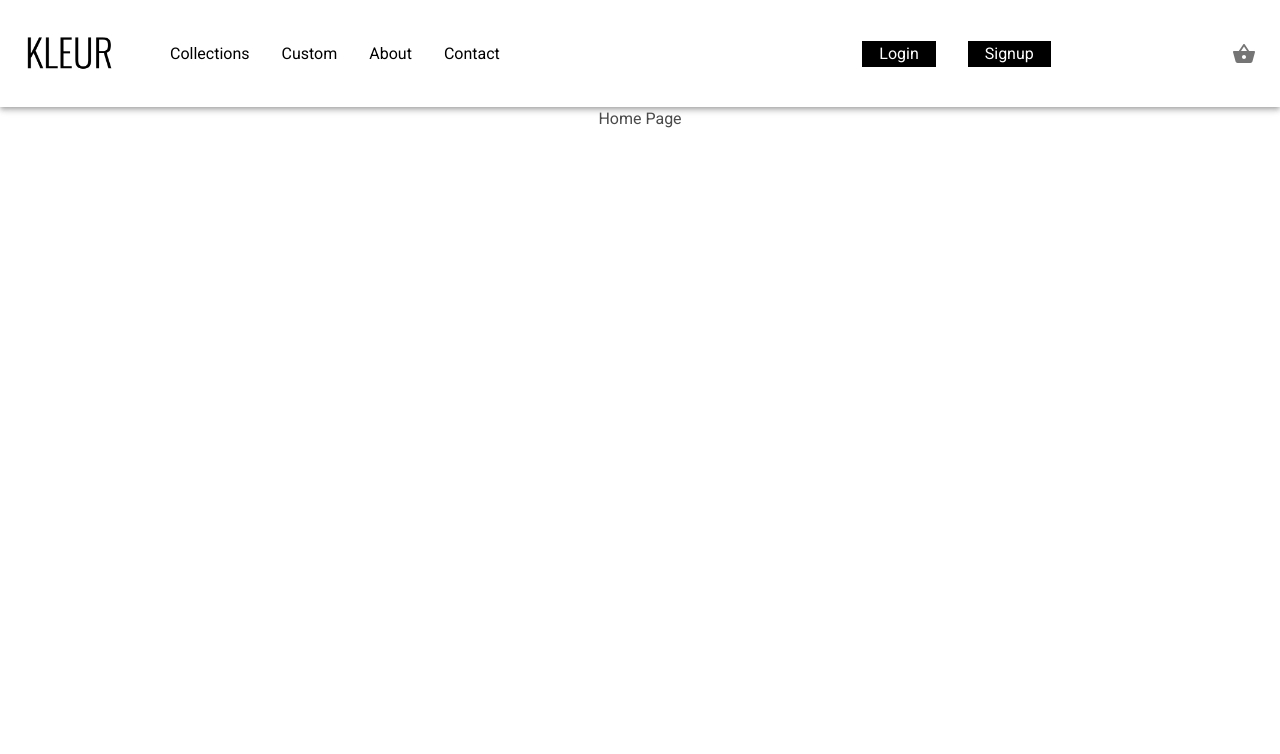
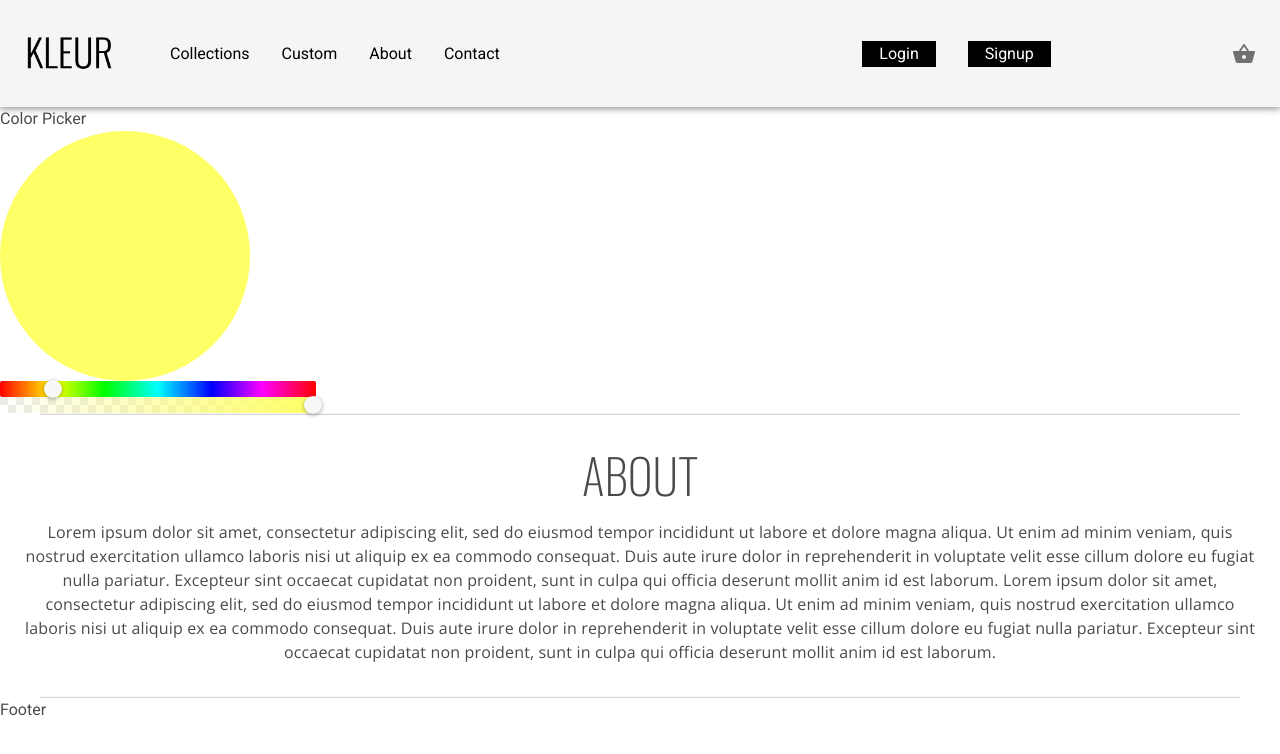
Before and after one commit to Mehcanic/project-3-frontend, a React (Vite) app: page / in a window 1280 px wide. Shown: the top 754 px of the page. Built offline with nearby package versions, Linux system fonts and the light colour scheme.

Commit message:
Added ColorPicker component, HashLink library to navigate to same page and fixed navbar color.

```diff
--- a/package.json
+++ b/package.json
@@ -17,14 +17,18 @@
     "@mui/styled-engine-sc": "^5.11.0",
     "bulma": "^0.9.4",
     "react": "^18.2.0",
+    "react-color": "^2.19.3",
     "react-dom": "^18.2.0",
     "react-router-dom": "^6.6.1",
+    "react-router-hash-link": "^2.4.3",
     "styled-components": "^5.3.6"
   },
   "devDependencies": {
     "@types/react": "^18.0.17",
+    "@types/react-color": "^3.0.6",
     "@types/react-dom": "^18.0.6",
     "@types/react-router-dom": "^5.3.3",
+    "@types/react-router-hash-link": "^2.4.5",
     "@vitejs/plugin-react": "^2.1.0",
     "sass": "^1.56.0",
     "typescript": "^4.6.4",
--- a/src/components/About.tsx
+++ b/src/components/About.tsx
@@ -8,7 +8,7 @@ import Divider from '@mui/material/Divider';
 
 function About() {
   return (
-    <div name='about'>
+    <div id='about'>
       <Container maxWidth='xl'>
         <Divider variant="middle" />
         <Typography gutterBottom mt={4} variant="h3" align="center" sx={{ fontFamily: 'Oswald', fontWeight: '200' }}>
--- /dev/null
+++ b/src/components/ColorPicker.tsx
@@ -0,0 +1,45 @@
+import React from 'react'
+import { HuePicker, AlphaPicker } from 'react-color'
+
+function ColorPicker() {
+
+  const [currentColor, setCurrentColor] = React.useState('#ff6')
+
+  const [opacity, setOpacity] = React.useState("1")
+
+  function handleChange(color: any){
+    // if(!color.rgb) return
+    // const colorSorted: any = Object.keys(color.rgb).map((value: string) =>{
+    //   return color.rgb[value]
+    // })
+    setCurrentColor(color.hex)
+    setOpacity(color.hsl.a)
+  }
+
+
+  const hueCircle = {
+    background: `${currentColor}`,
+    opacity: `${opacity}`,
+    width: "250px",
+    height: "250px",
+    borderRadius: "125px"
+  }
+
+  return(
+  <>
+    <h1 id="color-picker">Color Picker</h1>
+    <div style={hueCircle}>
+    </div>
+    <HuePicker
+      color={currentColor}
+      onChange={handleChange}
+    />
+    <AlphaPicker
+      color={currentColor}
+      onChange={handleChange}
+    />
+  </>
+  )
+}
+
+export default ColorPicker
--- a/src/components/Navbar.tsx
+++ b/src/components/Navbar.tsx
@@ -13,6 +13,7 @@ import MenuItem from '@mui/material/MenuItem';
 import ShoppingBasketIcon from '@mui/icons-material/ShoppingBasket';
 
 import { Link } from "react-router-dom";
+import { HashLink } from 'react-router-hash-link'
 
 
 const pagesAll = ['Products', 'Custom', 'About', 'Contact', 'Login', 'Signup'];
@@ -44,10 +45,6 @@ function NavBar() {
     color: 'black',
   };
 
-  const navbarStyle = {
-    backgroundColor: "white"
-  }
-
   const basketStyle = {
     // fontSize: "large"
   }
@@ -61,9 +58,10 @@ function NavBar() {
   }
 
   return (
-    <AppBar position="static">
-      <Container maxWidth="xl" style={navbarStyle}>
+    <AppBar position="static" color="default">
+      <Container maxWidth="xl">
         <Toolbar disableGutters >
+
 
           {/* Logo for large window */}
           <Box sx={{ display: { xs: 'none', md: 'flex' }, mr: 5 }}>
@@ -120,7 +118,7 @@ function NavBar() {
           <Box sx={{ flexGrow: 1, display: { xs: 'none', md: 'flex' } }}>
             <Link to='/products' style={pageStyle}>Collections</Link>
             <Link to='/custom' style={pageStyle}>Custom</Link>
-            <Link to='#about' style={pageStyle}>About</Link>
+            <HashLink smooth to='/#about' style={pageStyle}>About</HashLink>
             <Link to='/contact' style={pageStyle}>Contact</Link>
           </Box>
           <Box sx={{ flexGrow: 0.5, display: { xs: 'none', md: 'flex' } }}>
--- a/src/pages/Home.tsx
+++ b/src/pages/Home.tsx
@@ -1,12 +1,11 @@
 import React from "react";
 import About from "../components/About";
+import ColorPicker from "../components/ColorPicker";
 
 function Home() {
   return (
     <>
-      <h1 style={{ marginBottom: '2000px', display: 'flex', justifyContent: 'center' }}>Home Page</h1>
-
-
+      <ColorPicker />
       <About />
     </>
 
```
Also changed, not shown: 1 other file (tests, documents, lock files or other folders).
